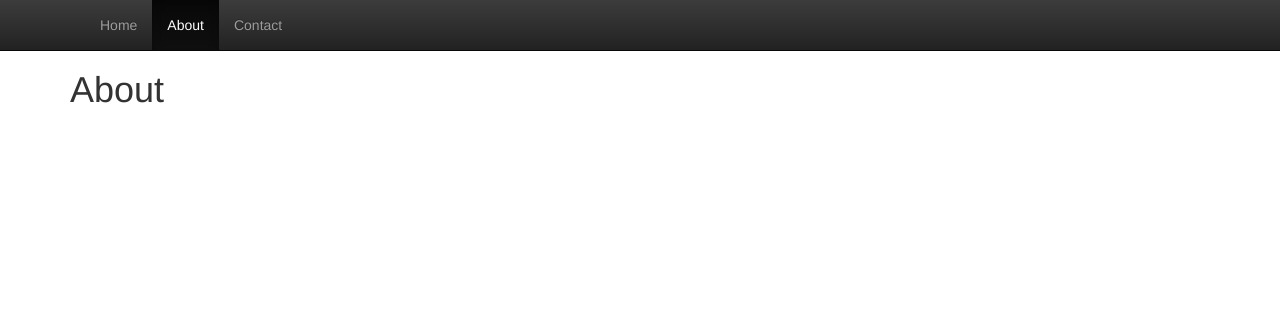
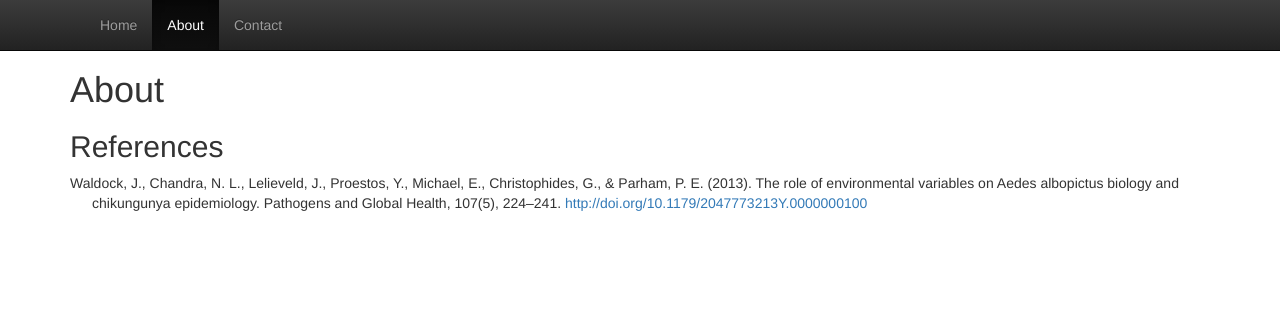
Before and after one commit to lennax/blackironhack2016, a Flask app: page / in a window 1280 px wide, after a click on "About". Shown: the top 311 px of the page. Run offline with Flask 2, Linux system fonts and the light colour scheme; some libraries are stand-ins or nearby versions.

Commit message:
Add reference, cleanup

```diff
--- a/static/style.css
+++ b/static/style.css
@@ -1,9 +1,14 @@
 body {
-      padding-top: 50px;
-  }
+    padding-top: 50px;
+}
 
 #map {
     width: 100%;
     height: 400px;
     background-color: grey;
 }
+
+.references p {
+    padding-left: 22px;
+    text-indent: -22px;
+}
--- a/templates/index.html
+++ b/templates/index.html
@@ -20,7 +20,7 @@
     <link rel='stylesheet' href='static/style.css' type='text/css'>
 
     <script type="text/javascript">
-var $SCRIPT_ROOT = {{ request.script_root|tojson|safe }};
+        var $SCRIPT_ROOT = {{ request.script_root|tojson|safe }};
     </script>
 
 </head>
@@ -87,9 +87,19 @@ var $SCRIPT_ROOT = {{ request.script_root|tojson|safe }};
                 </div>
             </div>
             <div role="tabpanel" class="tab-pane fade" id="about">
-                <h1>About</h1></div>
+                <h1>About</h1>
+
+                <h2>References</h2>
+                <div class="references">
+                    <p>Waldock, J., Chandra, N. L., Lelieveld, J., Proestos, Y., Michael, E., Christophides, G., &amp; Parham, P. E. (2013). The role of environmental variables on Aedes albopictus biology and chikungunya epidemiology. Pathogens and Global Health, 107(5), 224–241. <a href="http://doi.org/10.1179/2047773213Y.0000000100">http://doi.org/10.1179/2047773213Y.0000000100</a></p>
+                </div>
+
+            </div>
             <div role="tabpanel" class="tab-pane fade" id="contact">
-                <h1>Contact</h1></div>
+                <h1>Contact</h1>
+                <p>Copyright 2016 Lenna X. Peterson</p>
+                <p><a href="http://www.github.com/lennax">github.com/lennax</a></p>
+            </div>
         </div>
     </div>
 
```
Also changed, not shown: static/script.js (+5 -4 lines).
